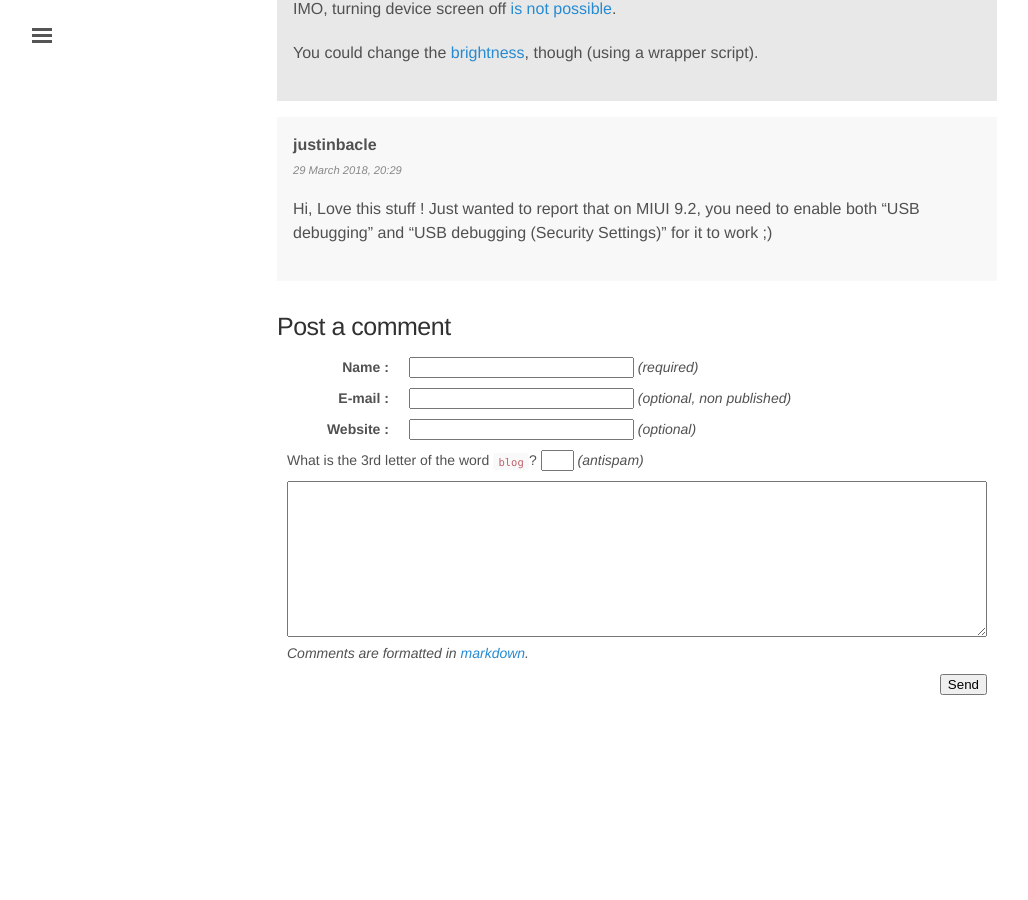
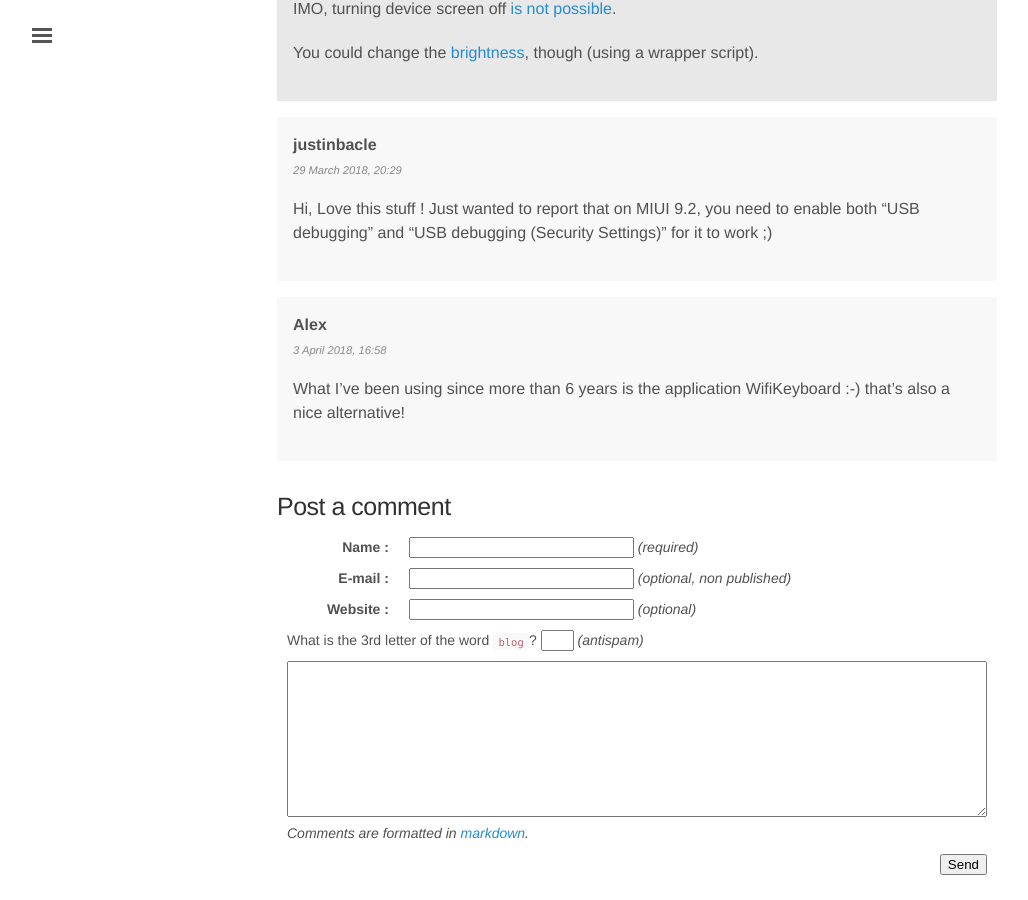
Before and after one commit to rom1v/blog.rom1v.com, a Jekyll site: the page built from _posts/2018-03-08-introducing-scrcpy.md, in a window 1280 px wide and 900 px high, scrolled down 17329 px. Shown: the whole window, without its empty margins (3-1031 px from the left). Built offline with Jekyll 4.4.1, drawn with Linux system fonts in a browser that asks for light colours; before the commit the page ends 18049 px from its top, so only the background shows below that.

Commit message:
Publish comment 36 for scrcpy

```diff
--- a/_data/comments-2018-03-introducing-scrcpy.yaml
+++ b/_data/comments-2018-03-introducing-scrcpy.yaml
@@ -326,3 +326,9 @@
     Love this stuff !
     Just wanted to report that on MIUI 9.2, you need to enable both "USB
     debugging" and "USB debugging (Security Settings)" for it to work ;)
+- id: 36
+  author: Alex
+  date: 2018-04-03 16:58:47+02:00
+  contents: |
+    What I've been using since more than 6 years is the application WifiKeyboard
+    :-) that's also a nice alternative!
```
